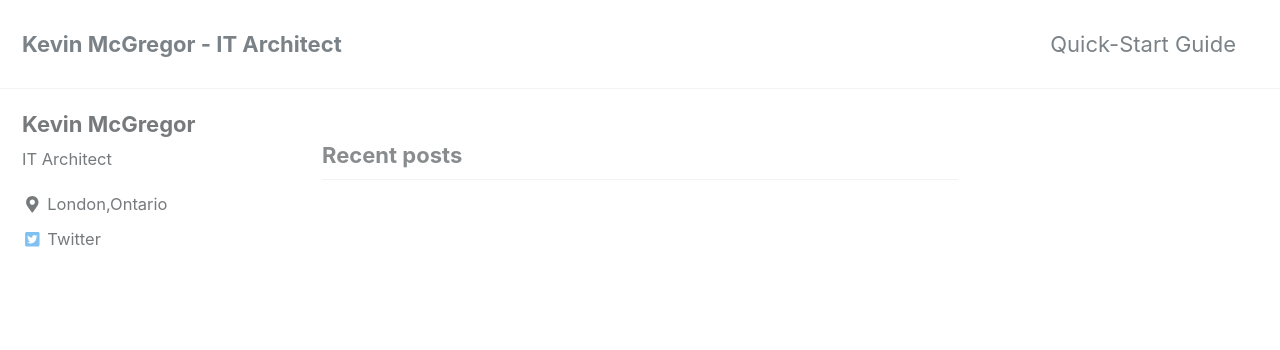
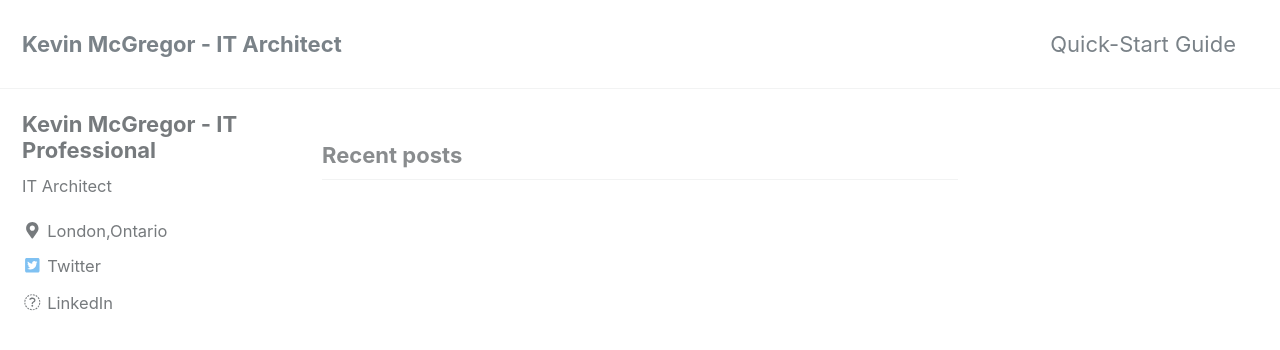
Before and after one commit to kmcgregr/kmcgregr.github.io, a Jekyll site: the page built from index.html, in a window 1280 px wide and 900 px high. Shown: the top 350 px of the window. Built offline with Jekyll 4.4.1, drawn with Linux system fonts in a browser that asks for light colours; nearby versions of some CDN libraries; the list of posts is cut into pages by our own code.

Commit message:
correction to linkedIn

```diff
--- a/_config.yml
+++ b/_config.yml
@@ -101,7 +101,7 @@ analytics:
 
 # Site Author
 author:
-  name             : "Kevin McGregor"
+  name             : "Kevin McGregor - IT Professional"
   avatar           : # path of avatar image, e.g. "/assets/images/bio-photo.jpg"
   bio              : "IT Architect"
   location         : "London,Ontario"
@@ -118,7 +118,7 @@ author:
       url: "https://twitter.com/kdmcgreg"
     - label: "LinkedIn"
       icon: "fab fa-fw fa-linkedin-square"
-      # url: "https://www.linkedin.com/in/kevindmcgregor"
+      url: "https://www.linkedin.com/in/kevindmcgregor"
     - label: "GitHub"
       icon: "fab fa-fw fa-github"
       # url: "https://github.com/"
```
